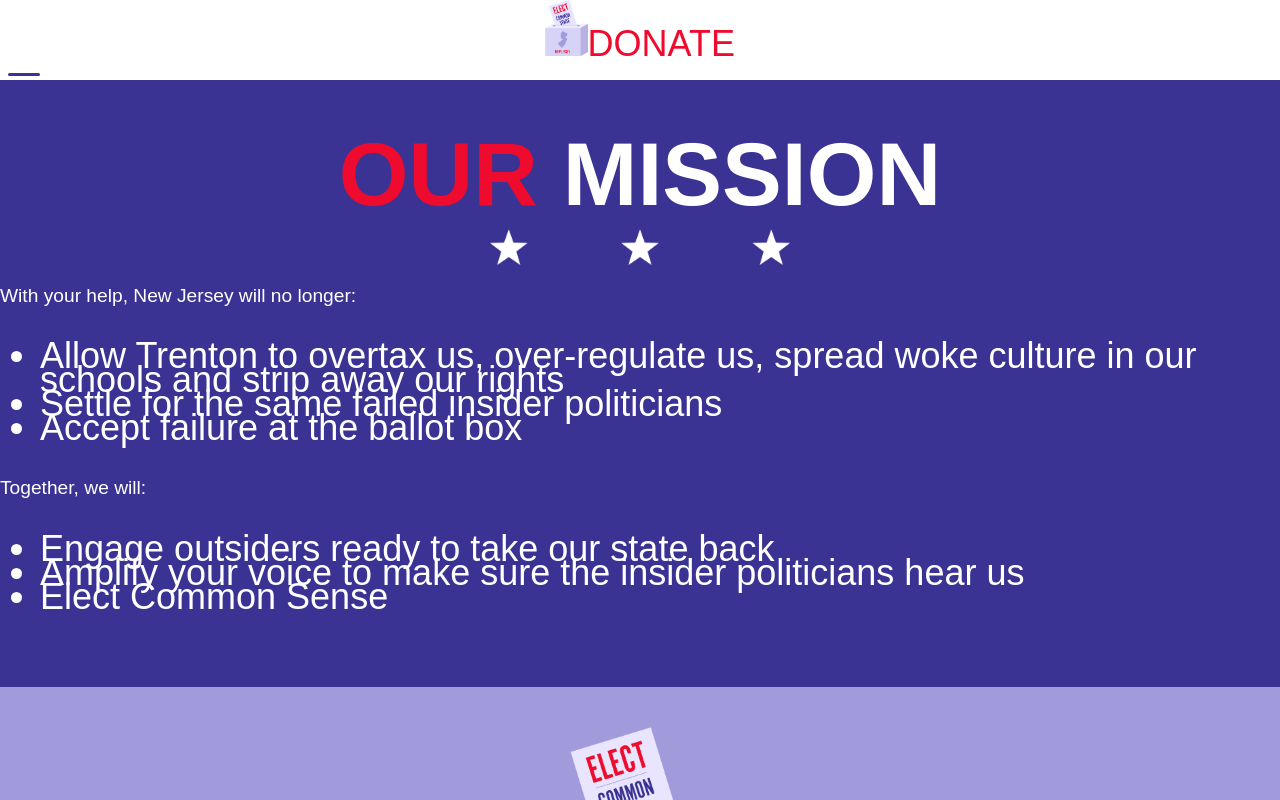
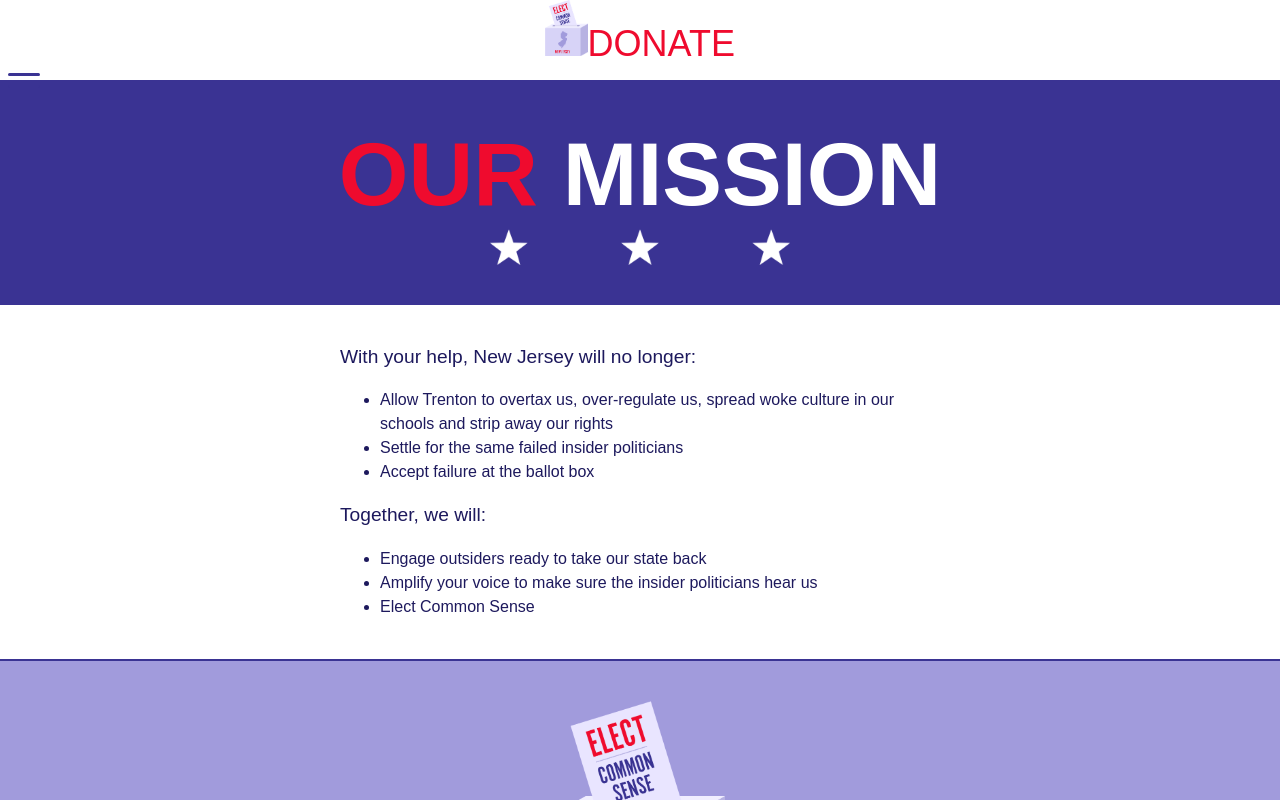
Before and after one commit to National-Public-Affairs/ecs-nj-splash-react, a React (Vite) app: page /mission in a window 1280 px wide. Shown: the top 800 px of the page. Built offline with nearby package versions, Linux system fonts and the light colour scheme; a web font is replaced by a local one.

Commit message:
added styling

```diff
--- a/src/pages/Mission/Mission.tsx
+++ b/src/pages/Mission/Mission.tsx
@@ -1,8 +1,9 @@
-import Header from "../../components/Header/Header";
+import Header from '../../components/Header/Header';
+import styles from './Mission.module.css';
 
 function Content() {
   return (
-    <>
+    <div className={styles.wrapper}>
       <p>
         With your help, New Jersey will no longer:
       </p>
@@ -38,7 +39,7 @@ function Content() {
           Elect Common Sense
         </li>
       </ul>
-    </>
+    </div>
   );
 }
 
@@ -48,8 +49,10 @@ export default function Mission() {
       <Header
         redText="OUR"
         whiteText="MISSION"
-        children={[<Content />]}
+        children={[]}
       />
+
+      <Content />
     </div>
   );
 }
```
